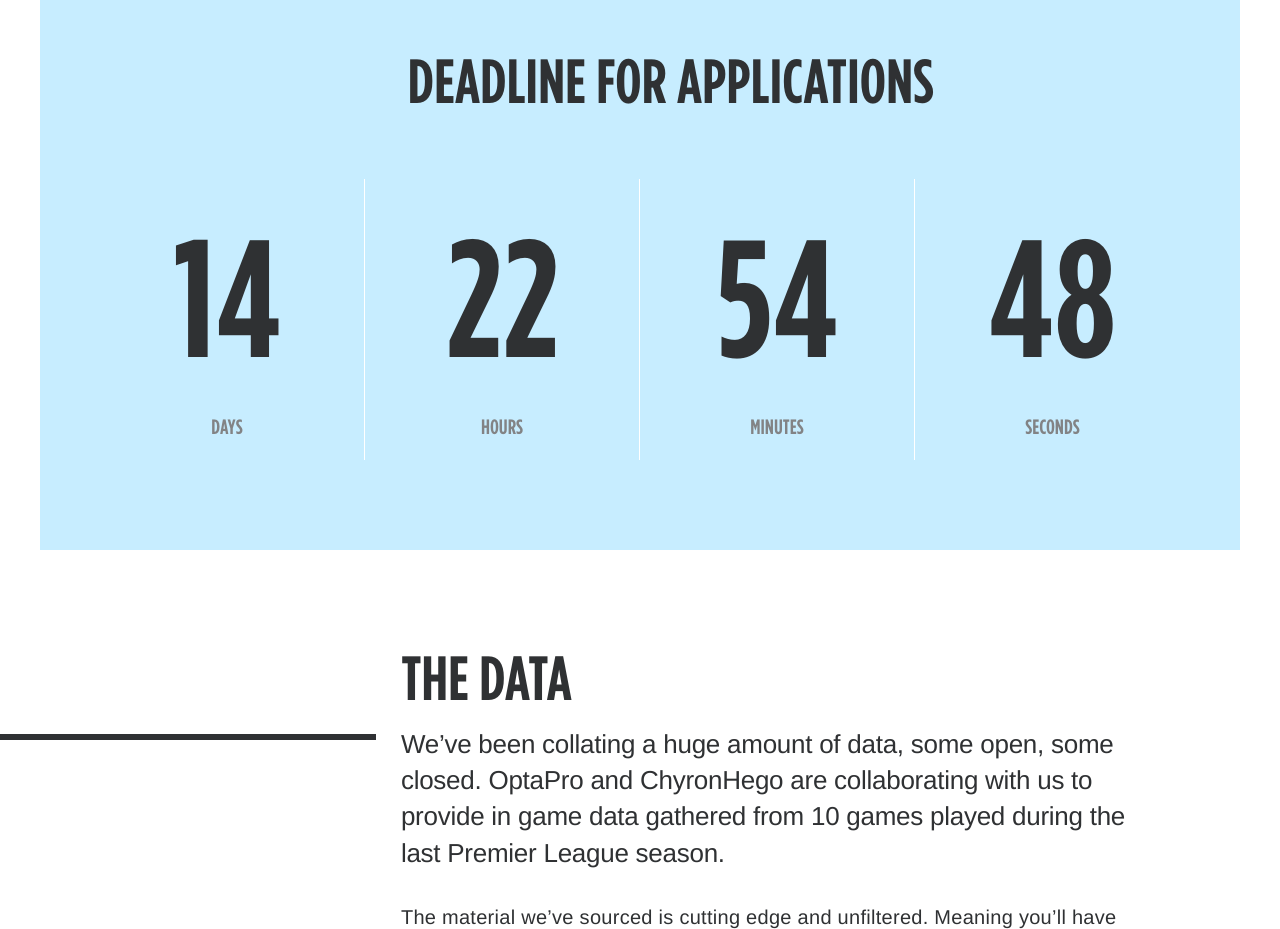
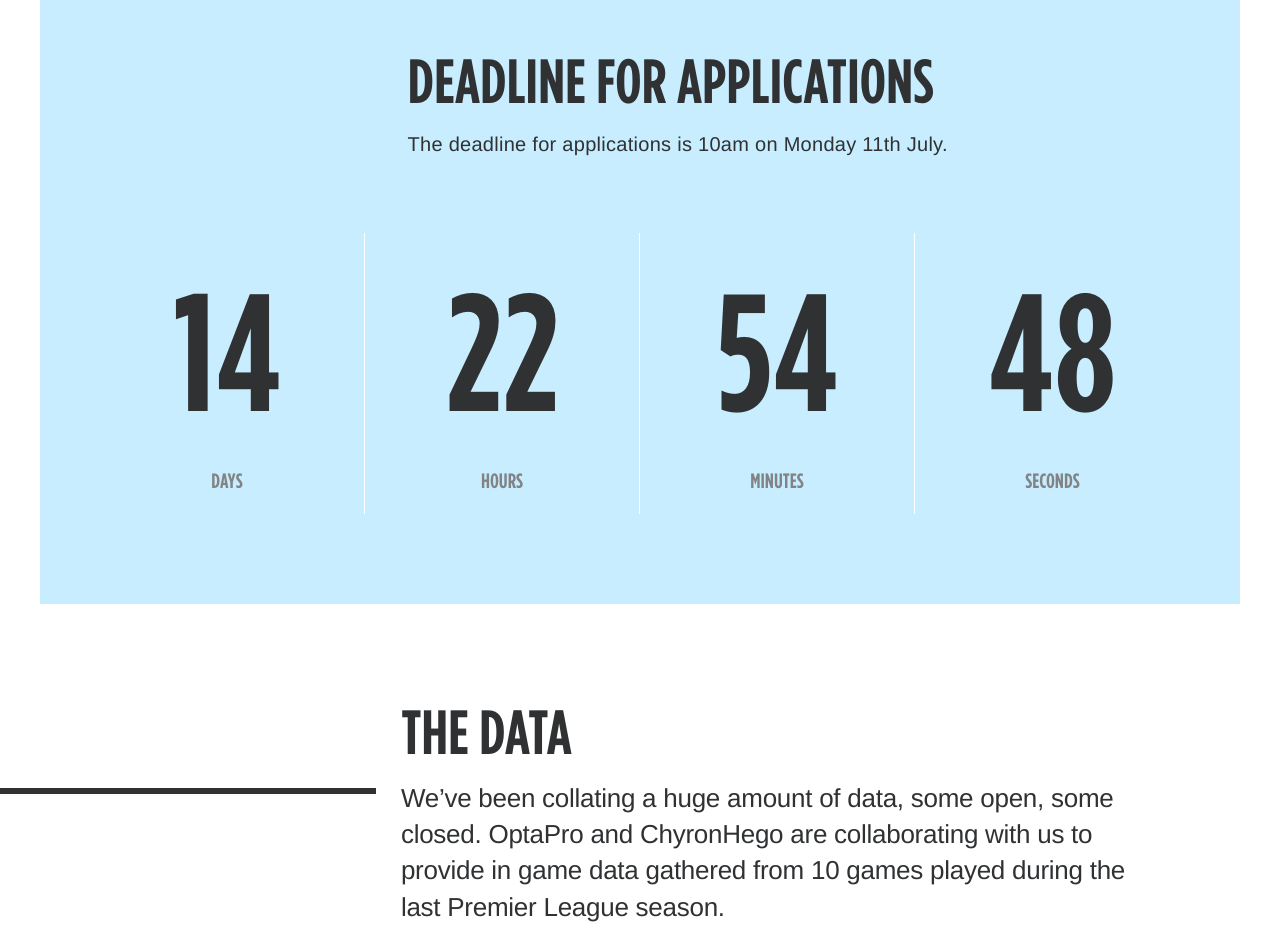
Before and after one commit to RaeSDSpencer/mcfc-hack, a plain HTML site: page index-v2.html in a window 1280 px wide. Shown: the part 2519-3448 px from the top of the page. Drawn offline with nearby package versions, Linux system fonts and the light colour scheme.

Commit message:
Added supporting text

```diff
--- a/index-v2.html
+++ b/index-v2.html
@@ -115,6 +115,7 @@
 
     <div class="content">
       <h2>Deadline for applications</h2>
+      <p>The deadline for applications is 10am on Monday 11th July.</p>
     </div>
 
     <div id="countdown">
```
